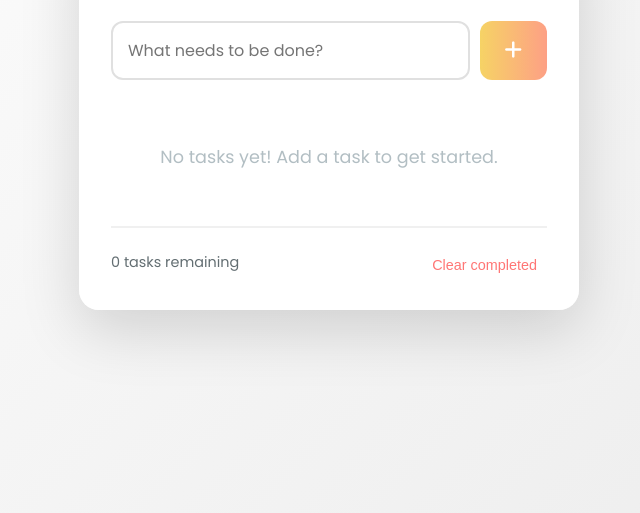
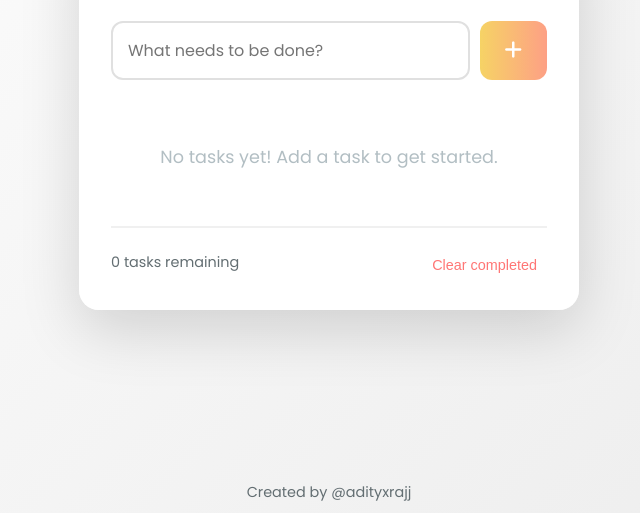
Before and after one commit to adityxrajj/To-Do-List, a plain HTML site: page index.html in a window 1280 px wide. Shown: the part 287-800 px from the top of the page, without its empty margins (311-951 px from the left). Drawn offline with Linux system fonts and the light colour scheme.

Commit message:
Add files via upload

```diff
--- a/index.html
+++ b/index.html
@@ -22,6 +22,11 @@
             <button class="clear-completed" id="clear-completed">Clear completed</button>
         </div>
     </div>
+
+    <footer class="developer-info">
+        Created by <a href="https://github.com/adityxrajj">@adityxrajj</a>
+    </footer>
+
     <script src="script.js"></script>
 </body>
 </html>
--- a/script.js
+++ b/script.js
@@ -1,5 +1,4 @@
 document.addEventListener('DOMContentLoaded', () => {
-    // Get DOM elements
     const todoForm = document.getElementById('todo-form');
     const todoInput = document.getElementById('todo-input');
     const todoList = document.getElementById('todo-list');
--- a/styles.css
+++ b/styles.css
@@ -202,6 +202,21 @@ h1 {
     }
 }
 
+.developer-info {
+    font-family: "Poppins", sans-serif;
+    color: #636e72;
+    position: fixed;
+    bottom: 10px;
+    width: 100%;
+    text-align: center;
+    font-size: 0.9rem;
+}
+
+a {
+    color: #636e72;
+    text-decoration: none;
+}
+
 @media (max-width: 480px) {
     h1 {
         font-size: 1.8rem;
```
Also changed, not shown: 2 other files.
